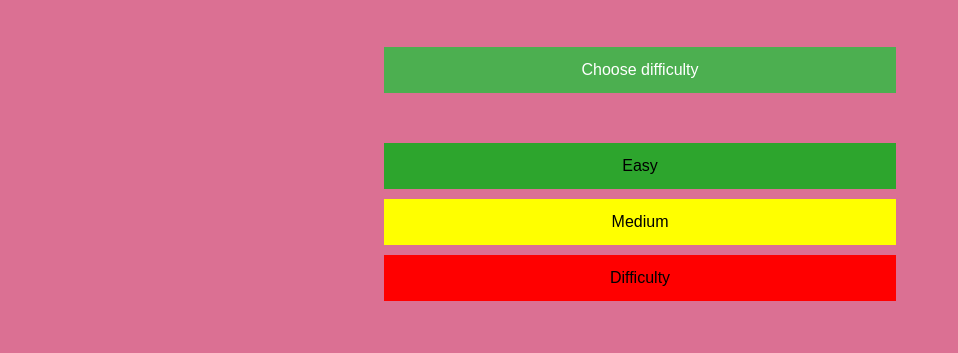
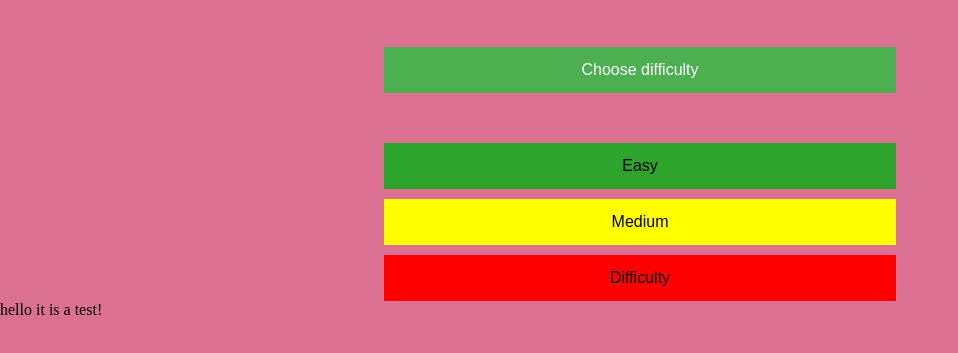
Before and after one commit to Grupp-1-Demokratispel/Spel, a plain HTML site: page quiz_html.html in a window 1280 px wide. Shown: the part 71-424 px from the top of the page, without its empty margins (0-958 px from the left). Drawn offline with Linux system fonts and the light colour scheme.

Commit message:
test commit

```diff
--- a/quiz_html.html
+++ b/quiz_html.html
@@ -20,6 +20,9 @@
         </div>
 
 
+        hello it is a test!
+
+
 
 
     </body>
```
